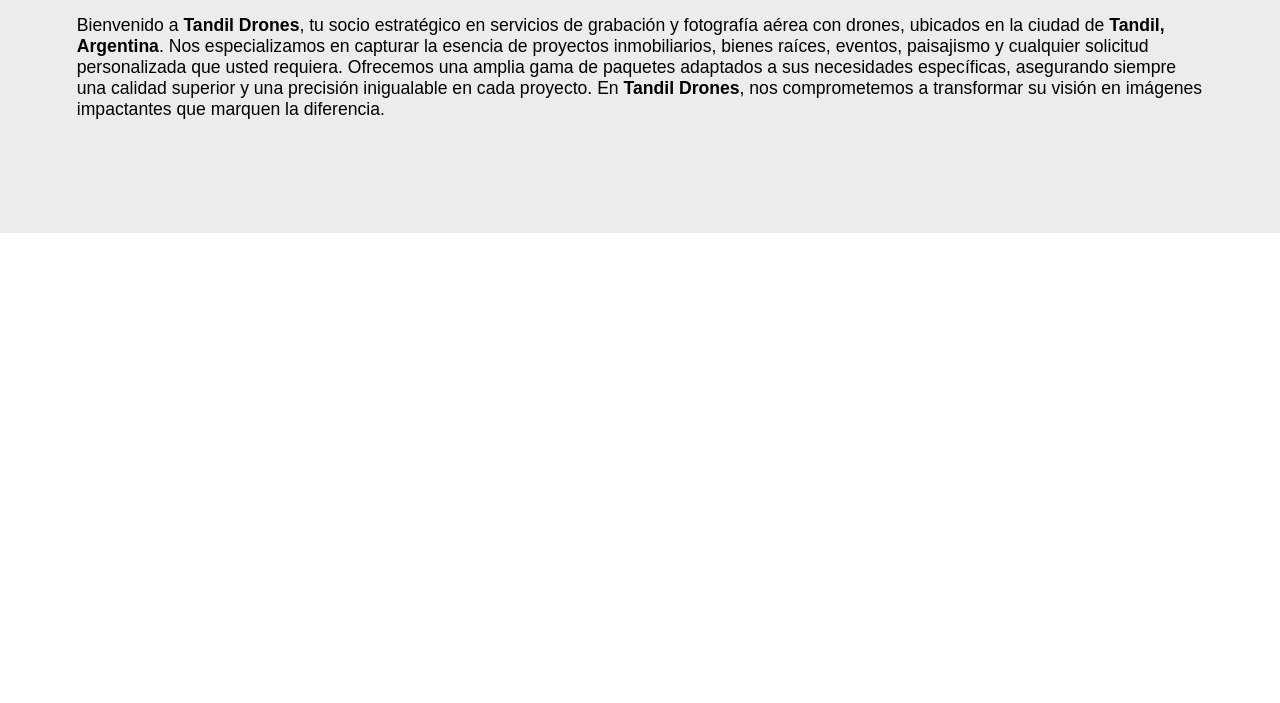
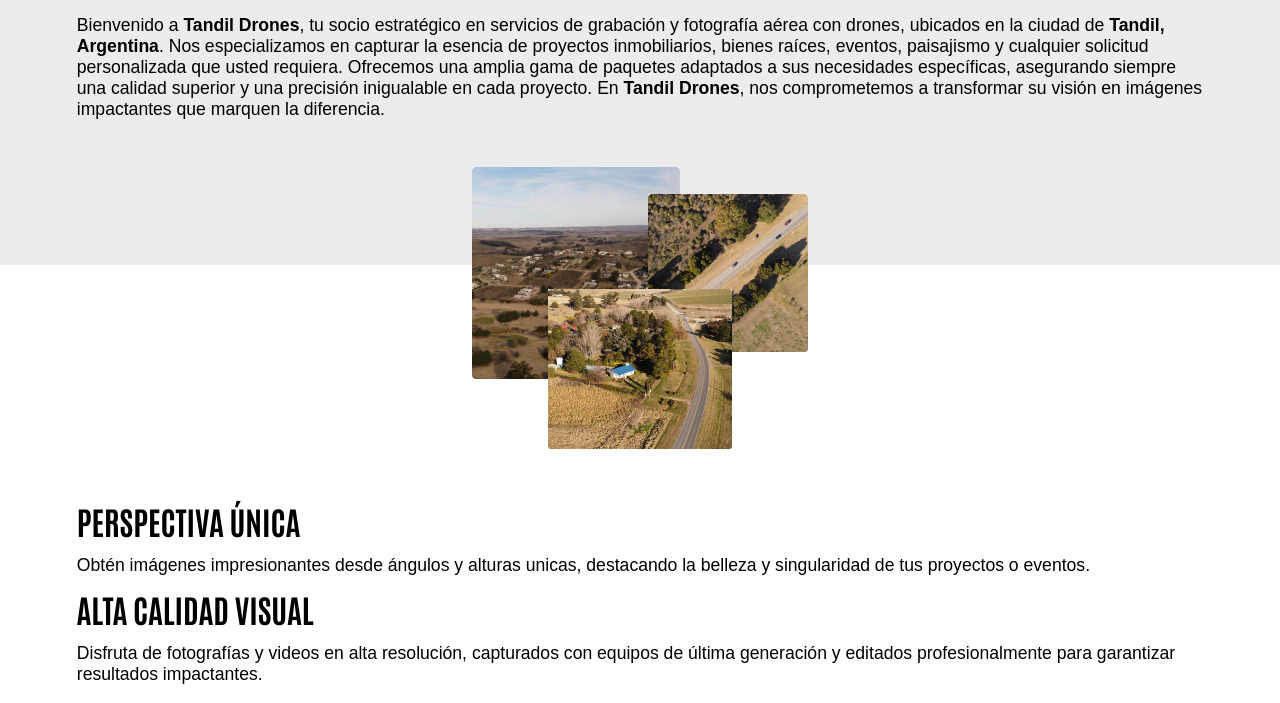
Before and after one commit to Mateocorsi33/tandildrone, a plain HTML site: page index.html in a window 1280 px wide. Shown: the part 707-1410 px from the top of the page. Before the commit the page ends 940 px from the top, so only its background shows below. Drawn offline with Linux system fonts and the light colour scheme; a web font is replaced by a local one.

Commit message:
beneficios e imagenes

```diff
--- a/css/style.css
+++ b/css/style.css
@@ -45,12 +45,15 @@
     border-radius: 3px;
     box-shadow: 2px 2px 5px rgba(0, 0, 0, 0.5);
     border: none;
+    cursor: pointer;
+}
+.btn-consultar:hover{
+    background-color: #161616;
 }
 
 .quienes-somos{
     background-color: #ECECEC;
-    padding: 1rem 6% 6rem 6%;
-
+    padding: 1rem 6% 8rem 6%;
 }
 
 .quienes-somos h1{
@@ -72,3 +75,53 @@
 p span{
     font-weight: bold;
 }
+
+.container {
+    position: relative;
+    width: 100%;
+    height: 13rem;
+    display: flex;
+    justify-content: center;
+    align-items: center;
+    margin-top: -6rem;
+    margin-bottom: 8rem;
+}
+
+.foto1, .foto2, .foto3 {
+    position: absolute;
+    transition: transform 0.3s;
+}
+
+.foto1 {
+    width: 13rem;
+    z-index: 1;
+    transform: translateX(-4rem);
+}
+
+.foto2 {
+    width: 10rem;
+    z-index: 2;
+    transform: translateX(5.5rem);
+}
+
+.foto3 {
+    width: 11.5rem;
+    height: 10rem;
+    z-index: 3;
+    transform: translateY(6rem); /* Ajusta este valor según sea necesario */
+}
+.beneficios{
+    padding: 0 6%;
+}
+.beneficios h1{
+    color: #000;
+    text-transform: uppercase;
+    font-size: 2rem;
+    font-family: "Antonio", sans-serif;
+    text-shadow: none;
+    font-weight: 700;
+}
+.beneficios p{
+    font-family: "Bellota Text", sans-serif;
+    font-size: 1.1rem;
+}
--- a/index.html
+++ b/index.html
@@ -28,6 +28,21 @@
             <h1>Quienes Somos</h1>
             <p>Bienvenido a <span>Tandil Drones</span>, tu socio estratégico en servicios de grabación y fotografía aérea con drones, ubicados en la ciudad de <span>Tandil, Argentina</span>. Nos especializamos en capturar la esencia de proyectos inmobiliarios, bienes raíces, eventos, paisajismo y cualquier solicitud personalizada que usted requiera. Ofrecemos una amplia gama de paquetes adaptados a sus necesidades específicas, asegurando siempre una calidad superior y una precisión inigualable en cada proyecto. En <span>Tandil Drones</span>, nos comprometemos a transformar su visión en imágenes impactantes que marquen la diferencia.</p>
         </section>
+        <div class="container">
+            <img class="foto1" src="images/foto1.jpg" alt="foto1">
+            <img class="foto2" src="images/foto2.jpg" alt="foto2">
+            <img class="foto3" src="images/foto3.jpg" alt="foto3">
+        </div>
+        <section class="beneficios">
+            <div>
+                <h1>Perspectiva única</h1>
+                <p>Obtén imágenes impresionantes desde ángulos y alturas unicas, destacando la belleza y singularidad de tus proyectos o eventos.</p>
+            </div>
+            <div>
+                <h1>Alta Calidad Visual</h1>
+                <p>Disfruta de fotografías y videos en alta resolución, capturados con equipos de última generación y editados profesionalmente para garantizar resultados impactantes.</p>
+            </div>
+        </section>
     </main>
     <footer>
 
```
Also changed, not shown: images/foto1.jpg (added), images/foto2.jpg (added), images/foto3.jpg (added).
